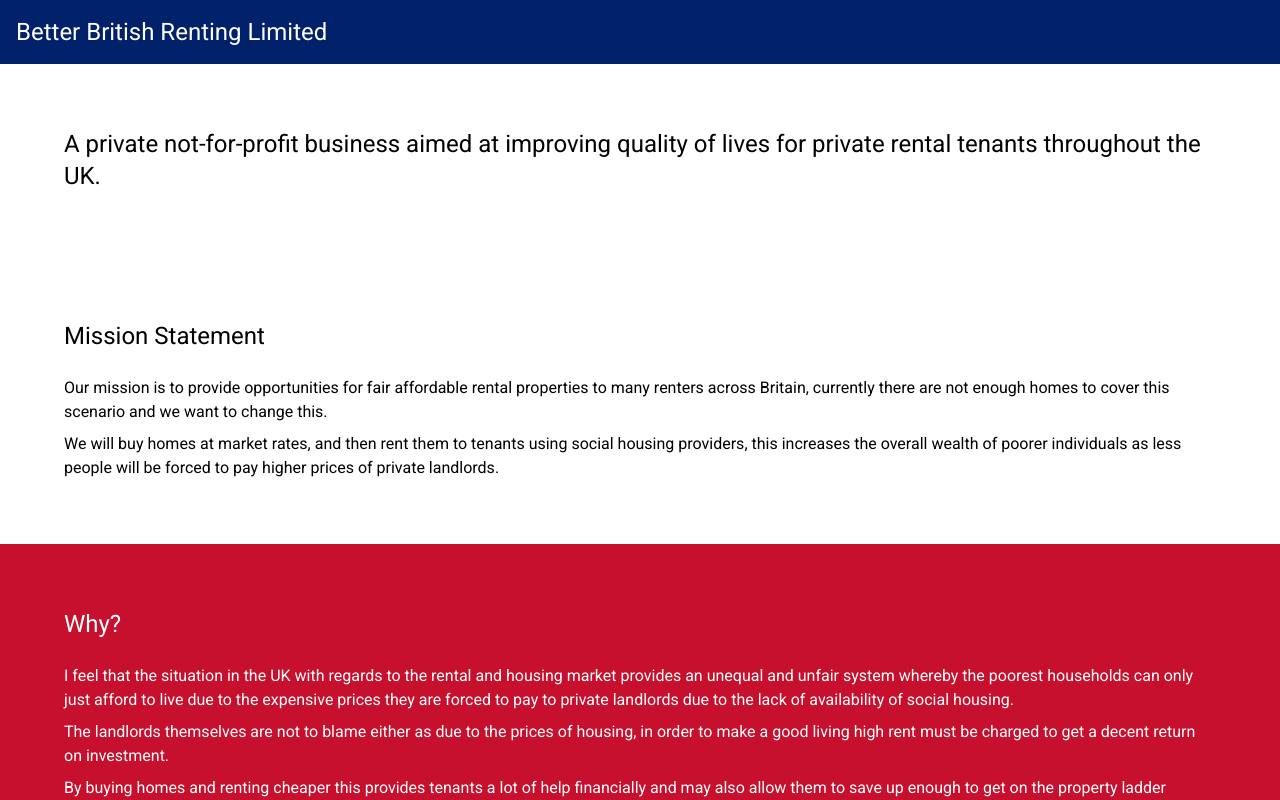
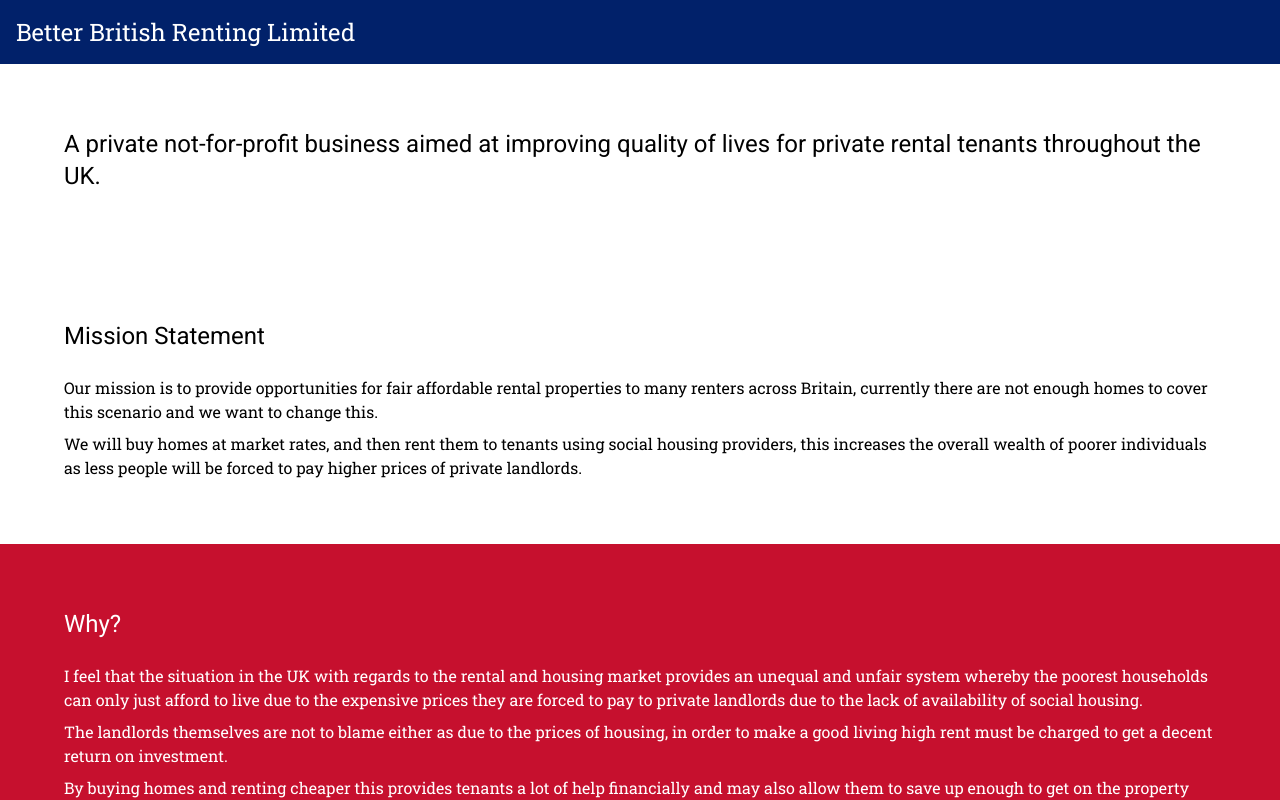
Before and after one commit to Better-Britain/Renting-Website, a Next.js app: page / in a window 1280 px wide. Shown: the top 800 px of the page. Built offline with nearby package versions, Linux system fonts and the light colour scheme.

Commit message:
Adjust fonts and add darkmode.

```diff
--- a/pages/_document.js
+++ b/pages/_document.js
@@ -6,7 +6,7 @@
       <Head>
         <link rel="preconnect" href="https://fonts.googleapis.com" />
         <link rel="preconnect" href="https://fonts.gstatic.com" crossOrigin='true' />
-        <link href="https://fonts.googleapis.com/css2?family=Open+Sans&family=Roboto&display=swap" rel="stylesheet" />
+        <link href="https://fonts.googleapis.com/css2?family=Roboto+Slab&family=Roboto&display=swap" rel="stylesheet" />
       </Head>
       <body>
         <Main />
--- a/styles/globals.css
+++ b/styles/globals.css
@@ -9,6 +9,17 @@
 @tailwind utilities;
 
 html, body {
+  font-family: 'Roboto Slab', serif;
+  font-size: 16px;
+}
+
+h1 {
   font-family: Roboto, sans-serif;
-  font-weight: 400;
 }
+
+@media (prefers-color-scheme: dark) {
+  html {
+    background: hsl(223, 93%, 5%);
+    color: #ececec;
+  }
+}
```
